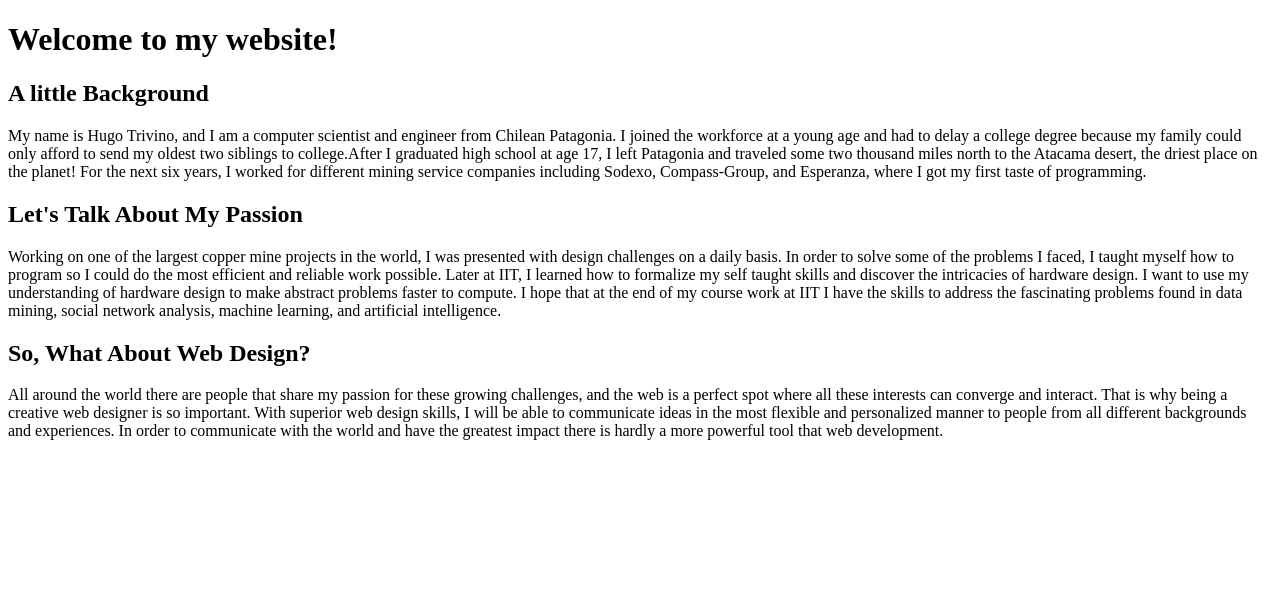
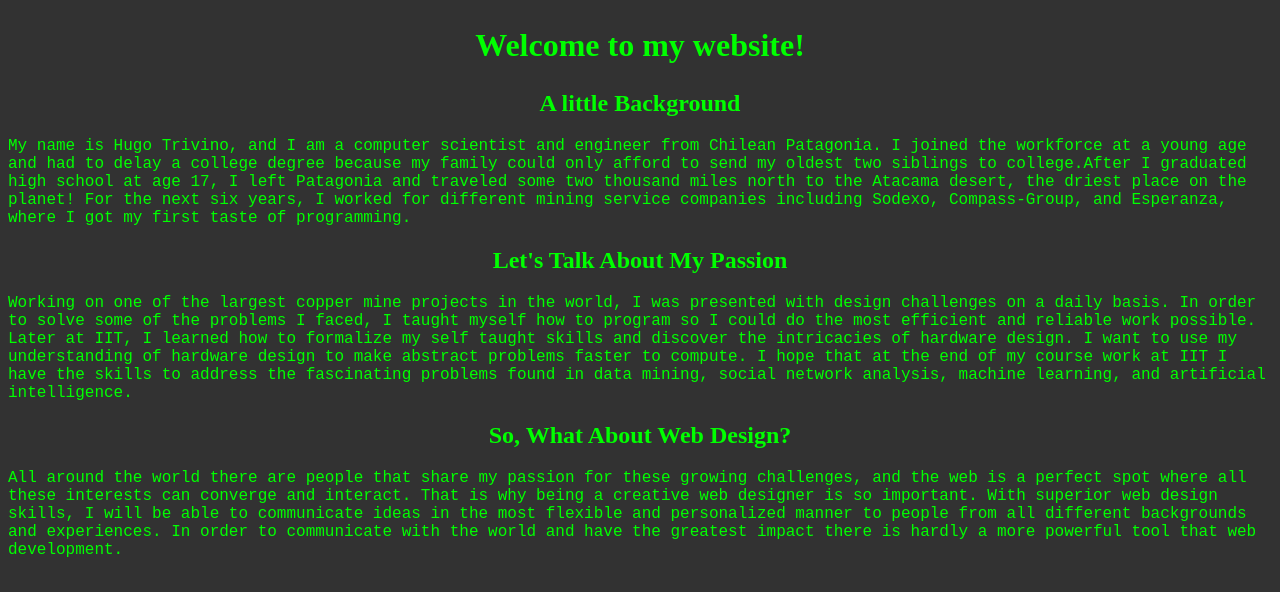
Before and after one commit to kuerina/c330-project-01, a plain HTML site: page index.html in a window 1280 px wide. Drawn offline with Linux system fonts and the light colour scheme; a script that the page names is missing.

Commit message:
Starting the CSS design and correcting HTML tag article

```diff
--- a/index.html
+++ b/index.html
@@ -1,5 +1,5 @@
-<!DOCTYPE html>
-<html lang="en">
+<!DOCTYPE html >
+<html lang="en" id="content">
 
 <head>
     <meta charset="utf-8" />
@@ -8,7 +8,8 @@
     <link rel="stylesheet" type="text/css" media="screen" href="main.css" />
     <script src="main.js"></script>
 </head>
-
+<article id="about-me">
+<main >
 <body>
     <h1>Welcome to my website!</h1>
     <h2>A little Background</h2>
@@ -23,5 +24,6 @@
         All around the world there are people that share my passion for these growing challenges, and the web is a perfect spot where all these interests can converge and interact. That is why being a creative web designer is so important. With superior web design skills, I will be able to communicate ideas in the most flexible and personalized manner to people from all different backgrounds and experiences. In order to communicate with the world and have the greatest impact there is hardly a more powerful tool that web development.
     </p>
 </body>
-
+</main>
+</article>
 </html>
--- a/main.css
+++ b/main.css
@@ -0,0 +1,18 @@
+p{
+    font-family: "Courier New", Courier, monospace
+}
+#content {background-color: #080808d3;}   /* red */
+h1 {
+    color: #00ff00;
+    text-align: center;
+    font-size: xx-large;
+}
+h2 {
+    color: #00ff00;
+    text-align: center;
+    font-size: x-large;
+}
+p {
+    color: #00ff00;
+    hyphens: auto;
+}
```
